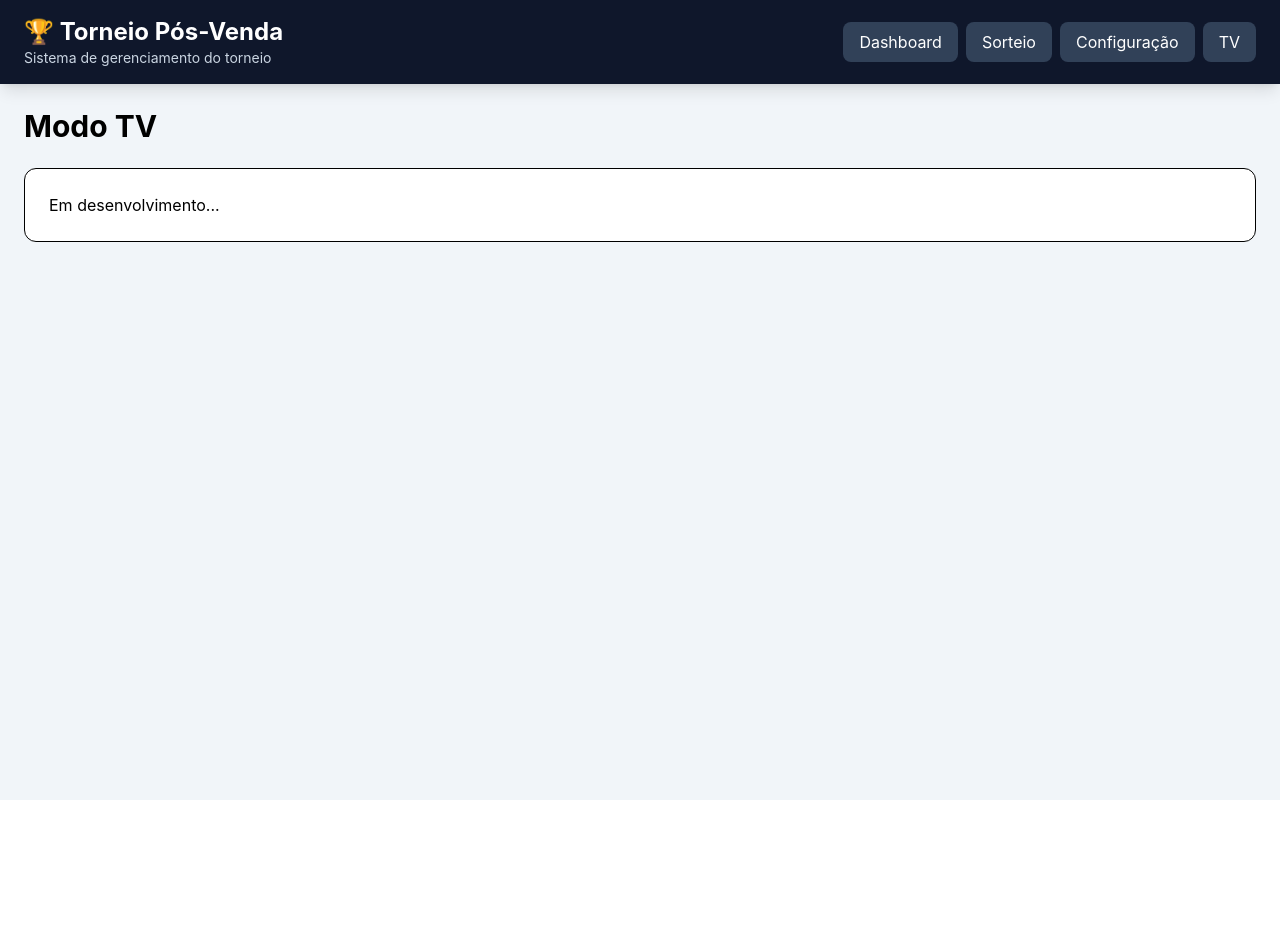
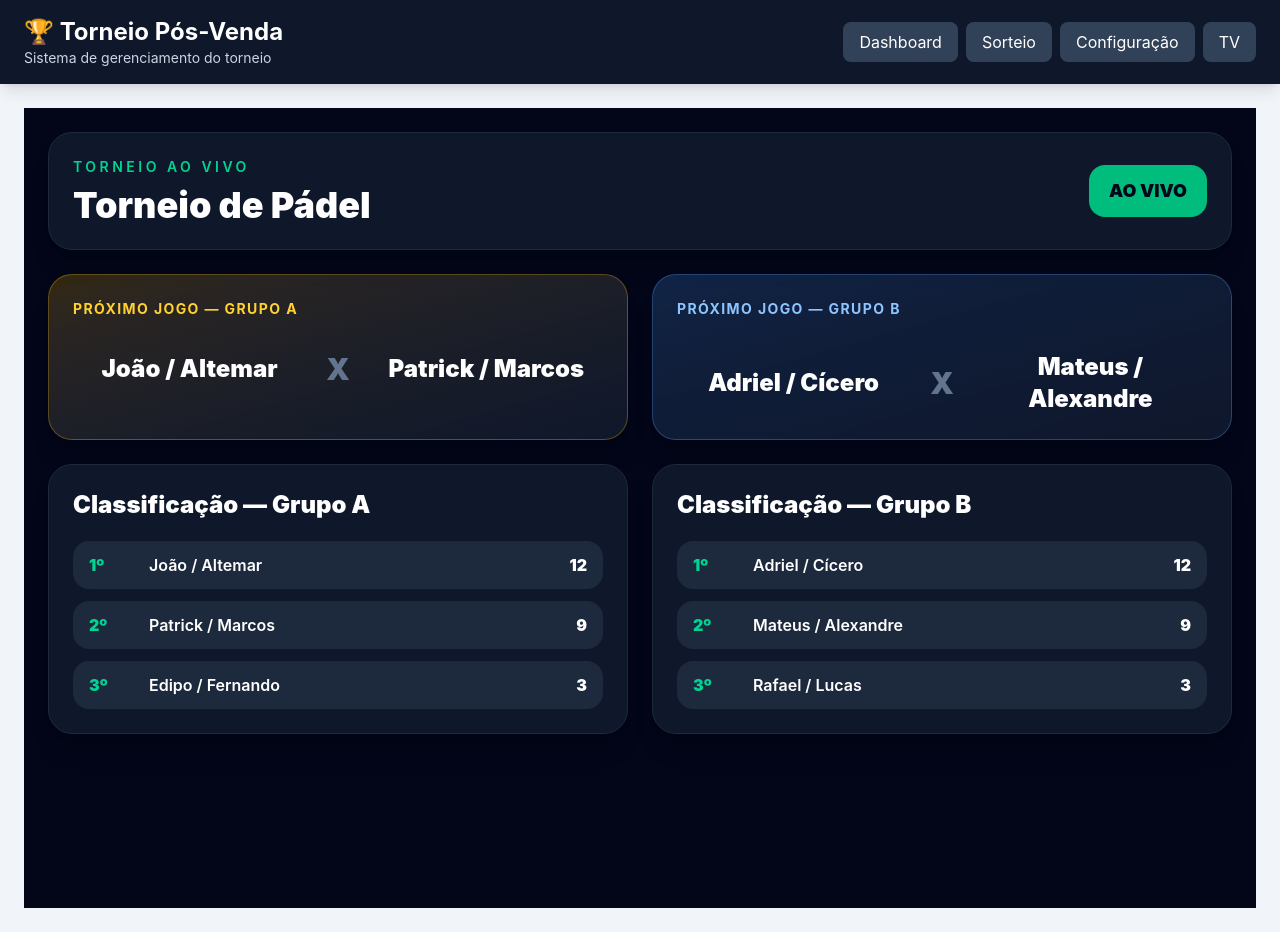
Before and after one commit to cgoliveirane-sketch/torneio-padel, a React (Vite) app: page / in a window 1280 px wide. Both pictures are taken after a click on the button "TV". Before the commit the page ends 800 px from the top, so only its background shows below. Built offline with nearby package versions, Linux system fonts and the light colour scheme.

Commit message:
Modo TV versão inicial

```diff
--- a/src/pages/TvMode.jsx
+++ b/src/pages/TvMode.jsx
@@ -1,10 +1,136 @@
 export default function TvMode() {
   return (
-    <div className="space-y-6">
-      <h1 className="text-3xl font-bold">Modo TV</h1>
+    <div className="min-h-screen bg-slate-950 p-6 text-white">
+      <div className="mx-auto max-w-7xl space-y-6">
+        <header className="flex flex-col gap-3 rounded-3xl border border-slate-800 bg-slate-900 p-6 shadow-xl md:flex-row md:items-center md:justify-between">
+          <div>
+            <p className="text-sm font-semibold uppercase tracking-[0.25em] text-emerald-400">
+              Torneio ao vivo
+            </p>
 
-      <div className="rounded-xl border bg-white p-6">
-        Em desenvolvimento...
+            <h1 className="mt-2 text-4xl font-black">
+              Torneio de Pádel
+            </h1>
+          </div>
+
+          <div className="rounded-2xl bg-emerald-500 px-5 py-3 text-lg font-black text-slate-950">
+            AO VIVO
+          </div>
+        </header>
+
+        <section className="grid gap-6 lg:grid-cols-2">
+          <div className="rounded-3xl border border-amber-400/30 bg-gradient-to-br from-amber-400/20 to-slate-900 p-6 shadow-xl">
+            <p className="text-sm font-bold uppercase tracking-widest text-amber-300">
+              Próximo jogo — Grupo A
+            </p>
+
+            <div className="mt-8 grid grid-cols-[1fr_auto_1fr] items-center gap-5 text-center">
+              <div>
+                <p className="text-2xl font-black">
+                  João / Altemar
+                </p>
+              </div>
+
+              <div className="text-3xl font-black text-slate-500">
+                X
+              </div>
+
+              <div>
+                <p className="text-2xl font-black">
+                  Patrick / Marcos
+                </p>
+              </div>
+            </div>
+          </div>
+
+          <div className="rounded-3xl border border-blue-400/30 bg-gradient-to-br from-blue-400/20 to-slate-900 p-6 shadow-xl">
+            <p className="text-sm font-bold uppercase tracking-widest text-blue-300">
+              Próximo jogo — Grupo B
+            </p>
+
+            <div className="mt-8 grid grid-cols-[1fr_auto_1fr] items-center gap-5 text-center">
+              <div>
+                <p className="text-2xl font-black">
+                  Adriel / Cícero
+                </p>
+              </div>
+
+              <div className="text-3xl font-black text-slate-500">
+                X
+              </div>
+
+              <div>
+                <p className="text-2xl font-black">
+                  Mateus / Alexandre
+                </p>
+              </div>
+            </div>
+          </div>
+        </section>
+
+        <section className="grid gap-6 lg:grid-cols-2">
+          <div className="rounded-3xl border border-slate-800 bg-slate-900 p-6 shadow-xl">
+            <h2 className="text-2xl font-black">
+              Classificação — Grupo A
+            </h2>
+
+            <div className="mt-5 space-y-3">
+              {[
+                ["1º", "João / Altemar", "12"],
+                ["2º", "Patrick / Marcos", "9"],
+                ["3º", "Edipo / Fernando", "3"],
+              ].map(([position, team, points]) => (
+                <div
+                  key={team}
+                  className="grid grid-cols-[60px_1fr_60px] items-center rounded-2xl bg-slate-800 px-4 py-3"
+                >
+                  <span className="font-black text-emerald-400">
+                    {position}
+                  </span>
+
+                  <span className="font-semibold">
+                    {team}
+                  </span>
+
+                  <span className="text-right font-black">
+                    {points}
+                  </span>
+                </div>
+              ))}
+            </div>
+          </div>
+
+          <div className="rounded-3xl border border-slate-800 bg-slate-900 p-6 shadow-xl">
+            <h2 className="text-2xl font-black">
+              Classificação — Grupo B
+            </h2>
+
+            <div className="mt-5 space-y-3">
+              {[
+                ["1º", "Adriel / Cícero", "12"],
+                ["2º", "Mateus / Alexandre", "9"],
+                ["3º", "Rafael / Lucas", "3"],
+              ].map(([position, team, points]) => (
+                <div
+                  key={team}
+                  className="grid grid-cols-[60px_1fr_60px] items-center rounded-2xl bg-slate-800 px-4 py-3"
+                >
+                  <span className="font-black text-emerald-400">
+                    {position}
+                  </span>
+
+                  <span className="font-semibold">
+                    {team}
+                  </span>
+
+                  <span className="text-right font-black">
+                    {points}
+                  </span>
+                </div>
+              ))}
+            </div>
+          </div>
+        </section>
       </div>
     </div>
   );
```
